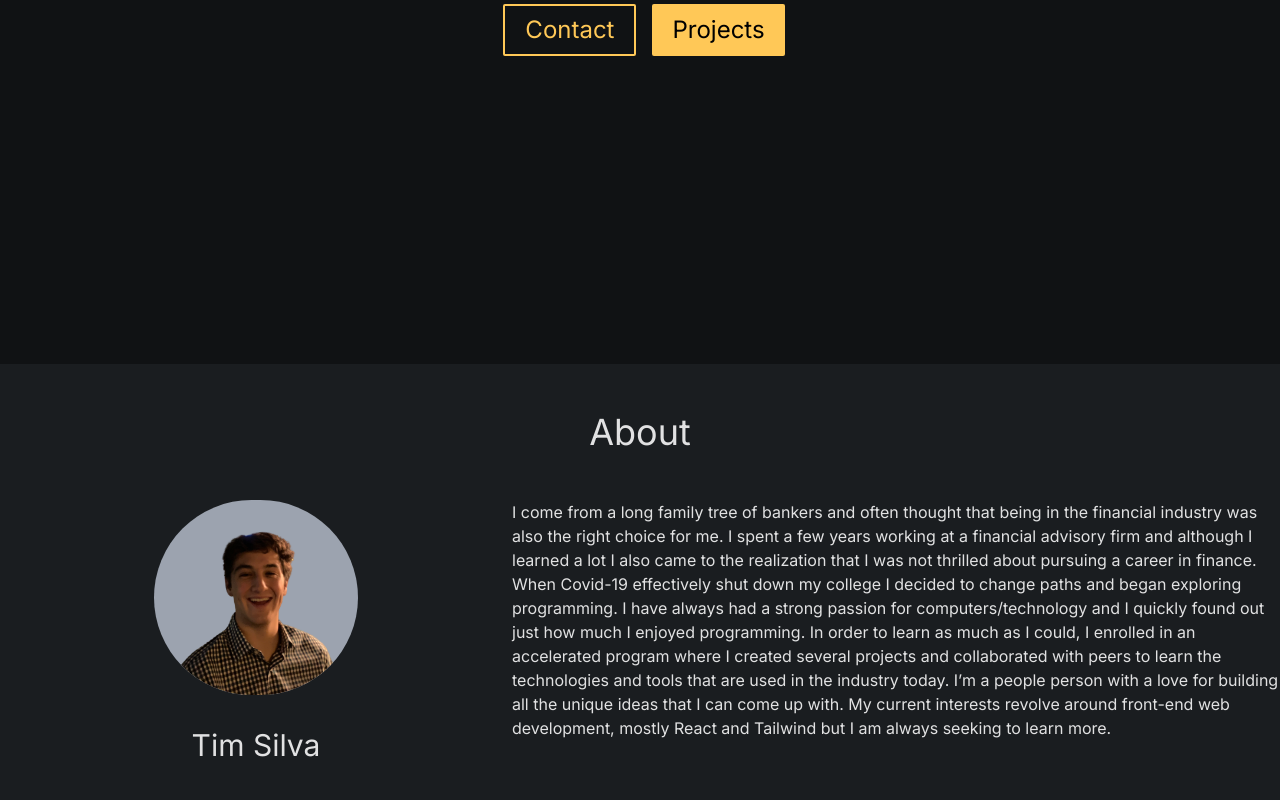
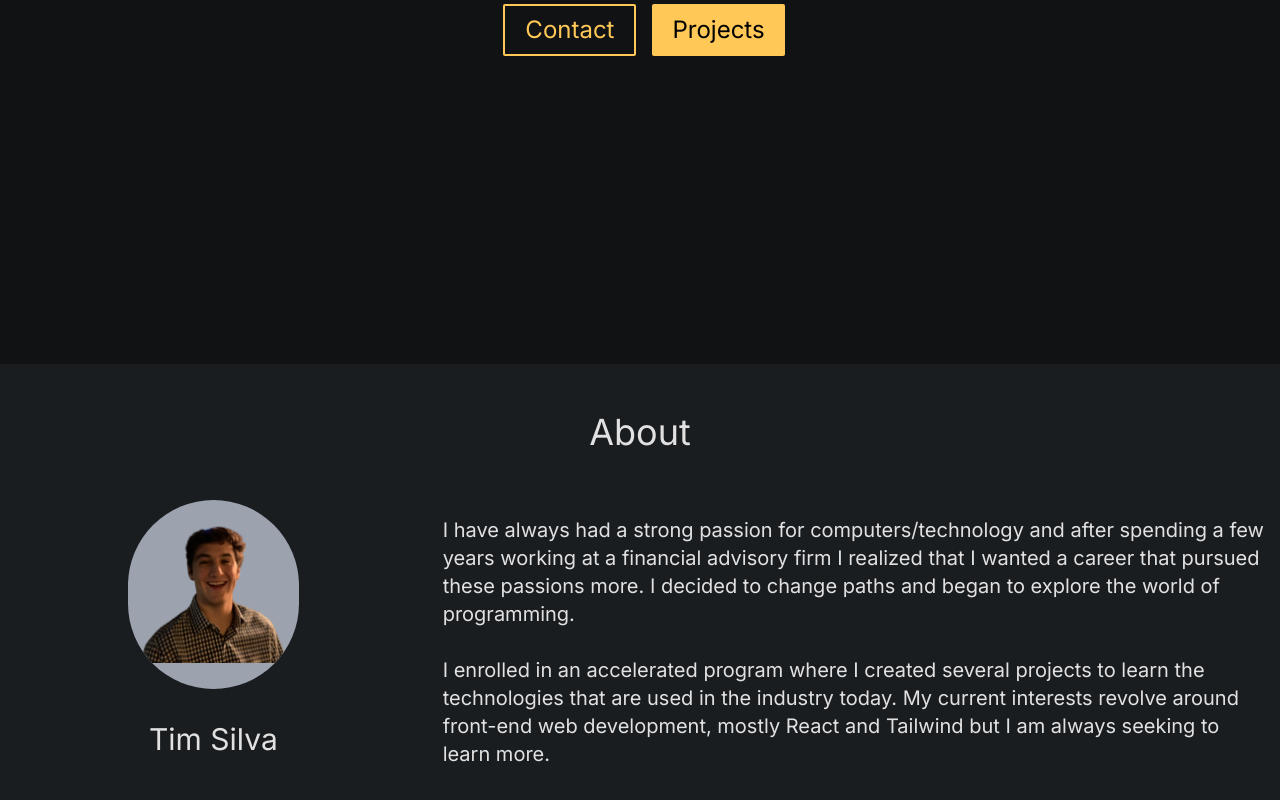
Before and after one commit to silva-tim/portfolio-website, a React (Vite) app in the folder client/: page / in a window 1280 px wide. Shown: the part 436-1236 px from the top of the page. Built offline with nearby package versions, Linux system fonts and the light colour scheme.

Commit message:
Saving work

```diff
--- a/client/src/components/About.tsx
+++ b/client/src/components/About.tsx
@@ -1,14 +1,13 @@
+import { about1, about2 } from "../data";
+
 export default function About() {
   return (
-    <section
-      id="about"
-      className="bg-[#1A1D20] min-h-screen sm:min-h-0 sm:h-[66vh]"
-    >
+    <section id="about" className="bg-[#1A1D20] min-h-screen sm:min-h-[66vh]">
       <h1 className="p-12 text-4xl text-center">About</h1>
       <div className="flex flex-wrap">
-        <div className="flex flex-wrap justify-center basis-full sm:basis-2/5">
+        <div className="flex flex-wrap justify-center basis-full lg:basis-1/3">
           <div className="flex justify-center basis-full">
-            <div className="overflow-hidden bg-gray-400 rounded-full basis-1/2 sm:basis-2/5">
+            <div className="overflow-hidden bg-gray-400 rounded-full basis-1/3 lg:basis-2/5">
               <img src="../../public/me.png" alt="" />
             </div>
           </div>
@@ -16,22 +15,10 @@ export default function About() {
             <h2 className="text-3xl">Tim Silva</h2>
           </div>
         </div>
-        <div className="text-left basis-full sm:basis-3/5">
-          I come from a long family tree of bankers and often thought that being
-          in the financial industry was also the right choice for me. I spent a
-          few years working at a financial advisory firm and although I learned
-          a lot I also came to the realization that I was not thrilled about
-          pursuing a career in finance. When Covid-19 effectively shut down my
-          college I decided to change paths and began exploring programming. I
-          have always had a strong passion for computers/technology and I
-          quickly found out just how much I enjoyed programming. In order to
-          learn as much as I could, I enrolled in an accelerated program where I
-          created several projects and collaborated with peers to learn the
-          technologies and tools that are used in the industry today. I’m a
-          people person with a love for building all the unique ideas that I can
-          come up with. My current interests revolve around front-end web
-          development, mostly React and Tailwind but I am always seeking to
-          learn more.
+        <div className="p-4 text-center lg:text-left lg:text-xl basis-full lg:basis-2/3">
+          <p>{about1}</p>
+          <br />
+          <p>{about2}</p>
         </div>
       </div>
     </section>
--- a/client/src/data.ts
+++ b/client/src/data.ts
@@ -25,3 +25,9 @@ export const links = <Link[]>[
     href: "#contact",
   },
 ];
+
+export const about1 =
+  "I have always had a strong passion for computers/technology and after spending a few years working at a financial advisory firm I realized that I wanted a career that pursued these passions more. I decided to change paths and began to explore the world of programming.";
+
+export const about2 =
+  "I enrolled in an accelerated program where I created several projects to learn the technologies that are used in the industry today. My current interests revolve around front-end web development, mostly React and Tailwind but I am always seeking to learn more.";
```
